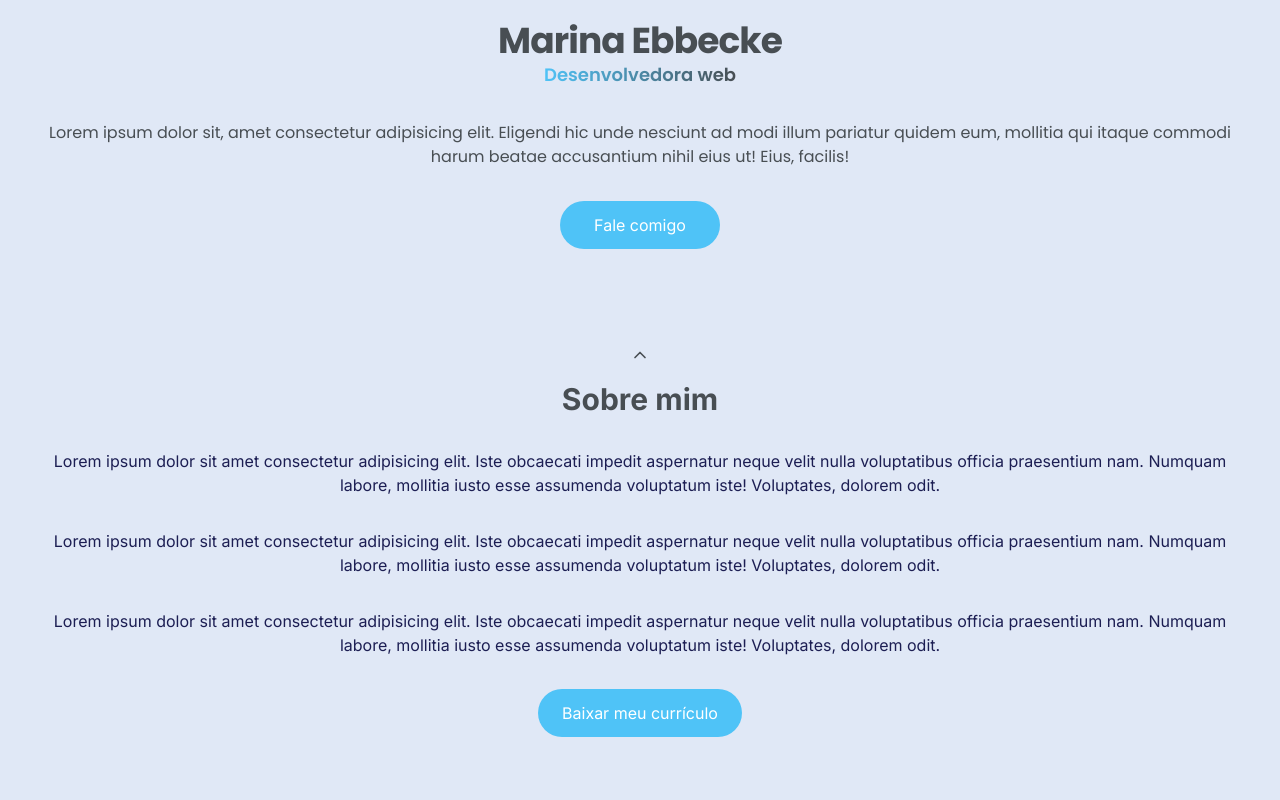
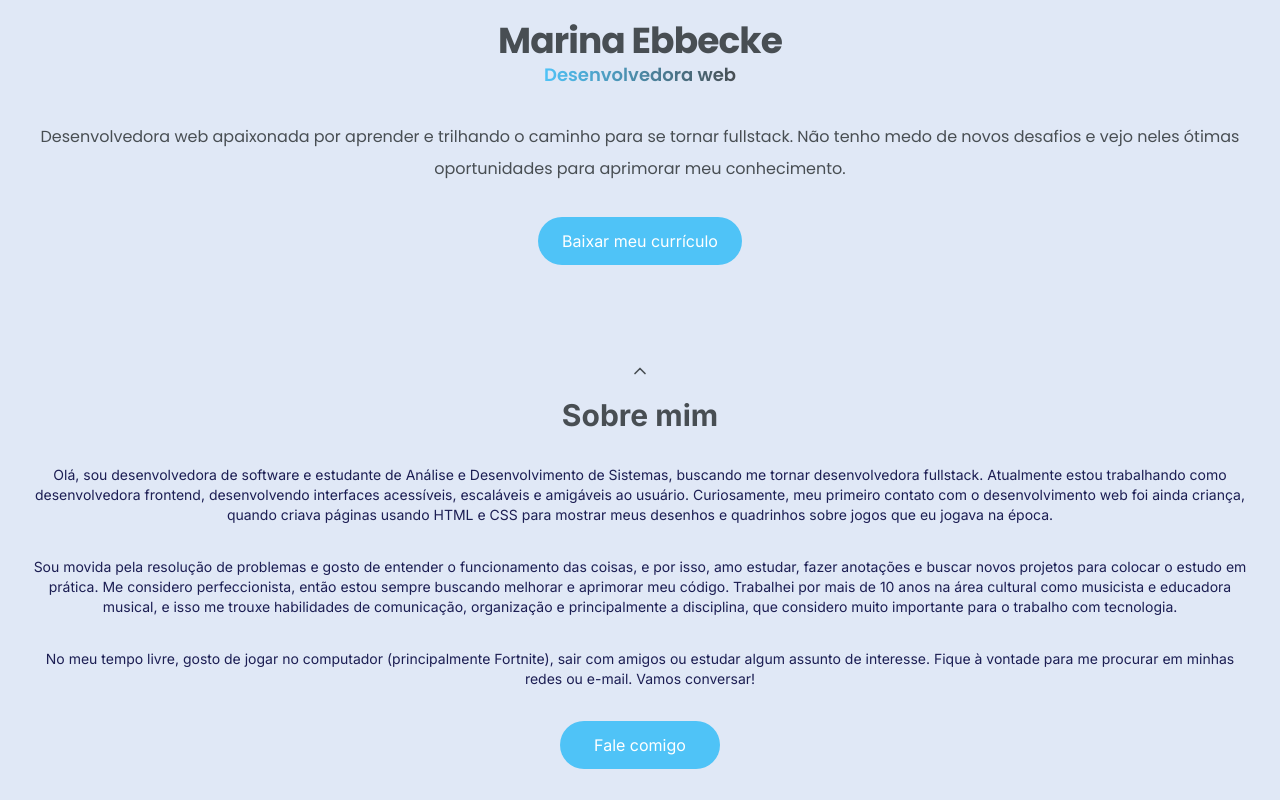
Before and after one commit to mebbecke/dev-portfolio, a React (Vite) app: page / in a window 1280 px wide. Shown: the part 320-1120 px from the top of the page. Built offline with nearby package versions, Linux system fonts and the light colour scheme.

Commit message:
feat: adds text on About section

```diff
--- a/src/pages/home.tsx
+++ b/src/pages/home.tsx
@@ -6,9 +6,9 @@ import { techs } from "../constants/techs"
 import { ArrowUpRight } from "lucide-react"
 
 // TODO:
-// [] Escrever textos
+// [x] Escrever textos
+// [] Implementar formulário de contato
 // [] Estruturar 1 projeto
-// [] Implementar formulário de contato
 // [] Botão do menu fixado?
 
 const Home = () => {
@@ -31,40 +31,48 @@ const Home = () => {
             Desenvolvedora web
           </GradientSubtitle>
         </div>
-        <p className="text-center font-poppins text-darkGray dark:text-lightGray">
-          Lorem ipsum dolor sit, amet consectetur adipisicing elit. Eligendi hic
-          unde nesciunt ad modi illum pariatur quidem eum, mollitia qui itaque
-          commodi harum beatae accusantium nihil eius ut! Eius, facilis!
+        <p className="text-center font-poppins leading-loose text-darkGray dark:text-lightGray">
+          Desenvolvedora web apaixonada por aprender e trilhando o caminho para
+          se tornar fullstack. Não tenho medo de novos desafios e vejo neles
+          ótimas oportunidades para aprimorar meu conhecimento.
         </p>
-        <Button variant="primary">
-          <a href="mailto:m.ebbecke@gmail.com">Fale comigo</a>
-        </Button>
+        <Button variant="primary">Baixar meu currículo</Button>
       </section>
 
       {/* SOBRE MIM */}
       <section id="about" className="flex flex-col items-center space-y-8">
         <SectionTitle>Sobre mim</SectionTitle>
         <div className="space-y-8 text-center text-darkPurple dark:text-lightGray">
-          <p>
-            Lorem ipsum dolor sit amet consectetur adipisicing elit. Iste
-            obcaecati impedit aspernatur neque velit nulla voluptatibus officia
-            praesentium nam. Numquam labore, mollitia iusto esse assumenda
-            voluptatum iste! Voluptates, dolorem odit.
+          <p className="text-sm">
+            Olá, sou desenvolvedora de software e estudante de Análise e
+            Desenvolvimento de Sistemas, buscando me tornar desenvolvedora
+            fullstack. Atualmente estou trabalhando como desenvolvedora
+            frontend, desenvolvendo interfaces acessíveis, escaláveis e
+            amigáveis ao usuário. Curiosamente, meu primeiro contato com o
+            desenvolvimento web foi ainda criança, quando criava páginas usando
+            HTML e CSS para mostrar meus desenhos e quadrinhos sobre jogos que
+            eu jogava na época.
           </p>
-          <p>
-            Lorem ipsum dolor sit amet consectetur adipisicing elit. Iste
-            obcaecati impedit aspernatur neque velit nulla voluptatibus officia
-            praesentium nam. Numquam labore, mollitia iusto esse assumenda
-            voluptatum iste! Voluptates, dolorem odit.
+          <p className="text-sm">
+            Sou movida pela resolução de problemas e gosto de entender o
+            funcionamento das coisas, e por isso, amo estudar, fazer anotações e
+            buscar novos projetos para colocar o estudo em prática. Me considero
+            perfeccionista, então estou sempre buscando melhorar e aprimorar meu
+            código. Trabalhei por mais de 10 anos na área cultural como
+            musicista e educadora musical, e isso me trouxe habilidades de
+            comunicação, organização e principalmente a disciplina, que
+            considero muito importante para o trabalho com tecnologia.
           </p>
-          <p>
-            Lorem ipsum dolor sit amet consectetur adipisicing elit. Iste
-            obcaecati impedit aspernatur neque velit nulla voluptatibus officia
-            praesentium nam. Numquam labore, mollitia iusto esse assumenda
-            voluptatum iste! Voluptates, dolorem odit.
+          <p className="text-sm">
+            No meu tempo livre, gosto de jogar no computador (principalmente
+            Fortnite), sair com amigos ou estudar algum assunto de interesse.
+            Fique à vontade para me procurar em minhas redes ou e-mail. Vamos
+            conversar!
           </p>
         </div>
-        <Button variant="primary">Baixar meu currículo</Button>
+        <Button variant="primary">
+          <a href="mailto:m.ebbecke@gmail.com">Fale comigo</a>
+        </Button>
       </section>
 
       {/* TECNOLOGIAS */}
```
Also changed, not shown: texts.txt (added).
